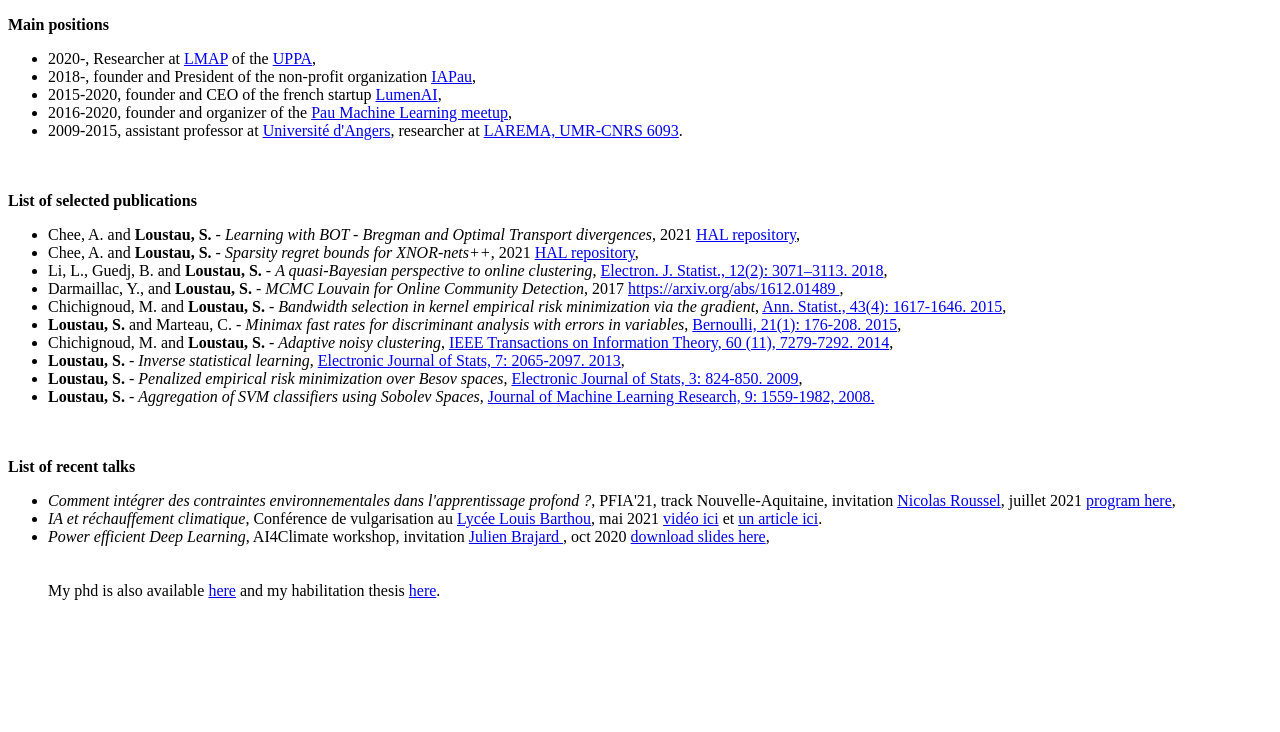
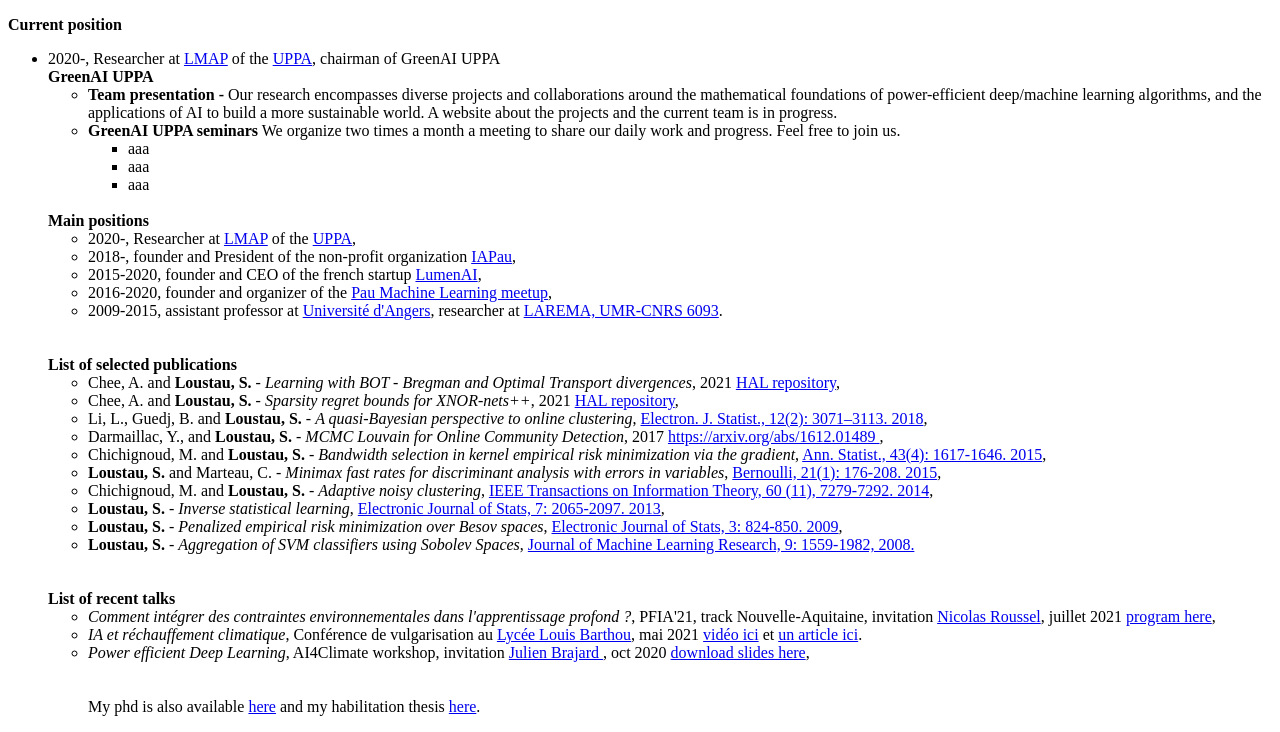
Before and after one commit to sebastienloustau/sebastienloustau.github.io, a plain HTML site: page index.html in a window 1280 px wide. Shown: the part 947-1679 px from the top of the page. Before the commit the page ends 1563 px from the top, so only its background shows below. Drawn offline with Linux system fonts and the light colour scheme.

Commit message:
greenai team presentation

```diff
--- a/index.html
+++ b/index.html
@@ -59,6 +59,22 @@ See me on various videos on the web to illustrate my daily work and scientific i
 -->
 
 
+<b>Current position</b>
+<ul>
+<li>2020-, Researcher at <a href="https://lma-umr5142.univ-pau.fr/fr/index.html">LMAP</a> of the <a href="https://lma-umr5142.univ-pau.fr/fr/index.html">UPPA</a>, chairman of GreenAI UPPA</li>
+
+<b>GreenAI UPPA</b>
+<ul>
+    <li><b>Team presentation -</b> Our research encompasses diverse projects and collaborations around the mathematical foundations of power-efficient deep/machine learning algorithms, and the applications of AI to build a more sustainable world. A website about the projects and the current team is in progress.</li>
+    <li><b> GreenAI UPPA seminars</b> We organize two times a month a meeting to share our daily work and progress. Feel free to join us.</li>
+        <ul>
+        <li>aaa</li>
+        <li>aaa</li>
+        <li>aaa</li>
+        </ul>
+</ul>
+<br>
+
 <b>Main positions</b>
 <ul>
 <li>2020-, Researcher at <a href="https://lma-umr5142.univ-pau.fr/fr/index.html">LMAP</a> of the <a href="https://lma-umr5142.univ-pau.fr/fr/index.html">UPPA</a>,
```
